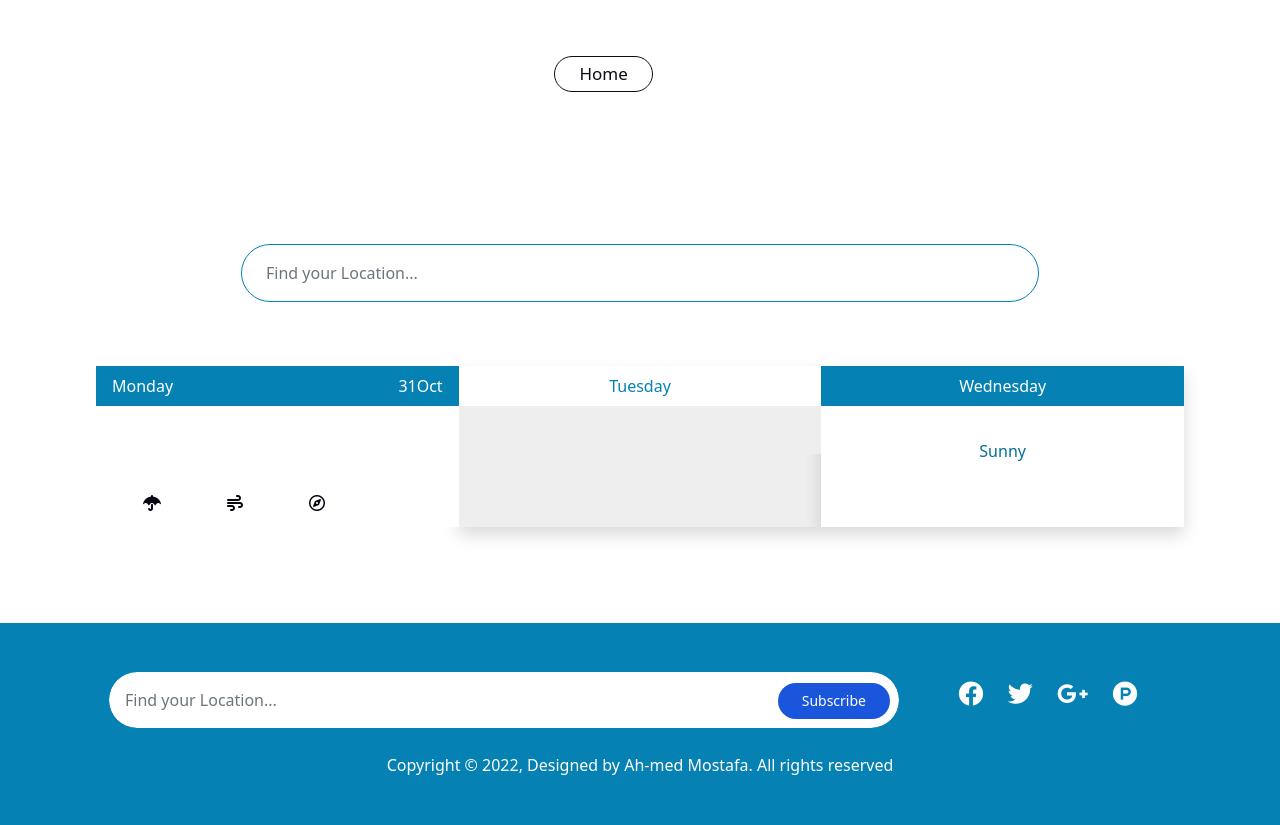
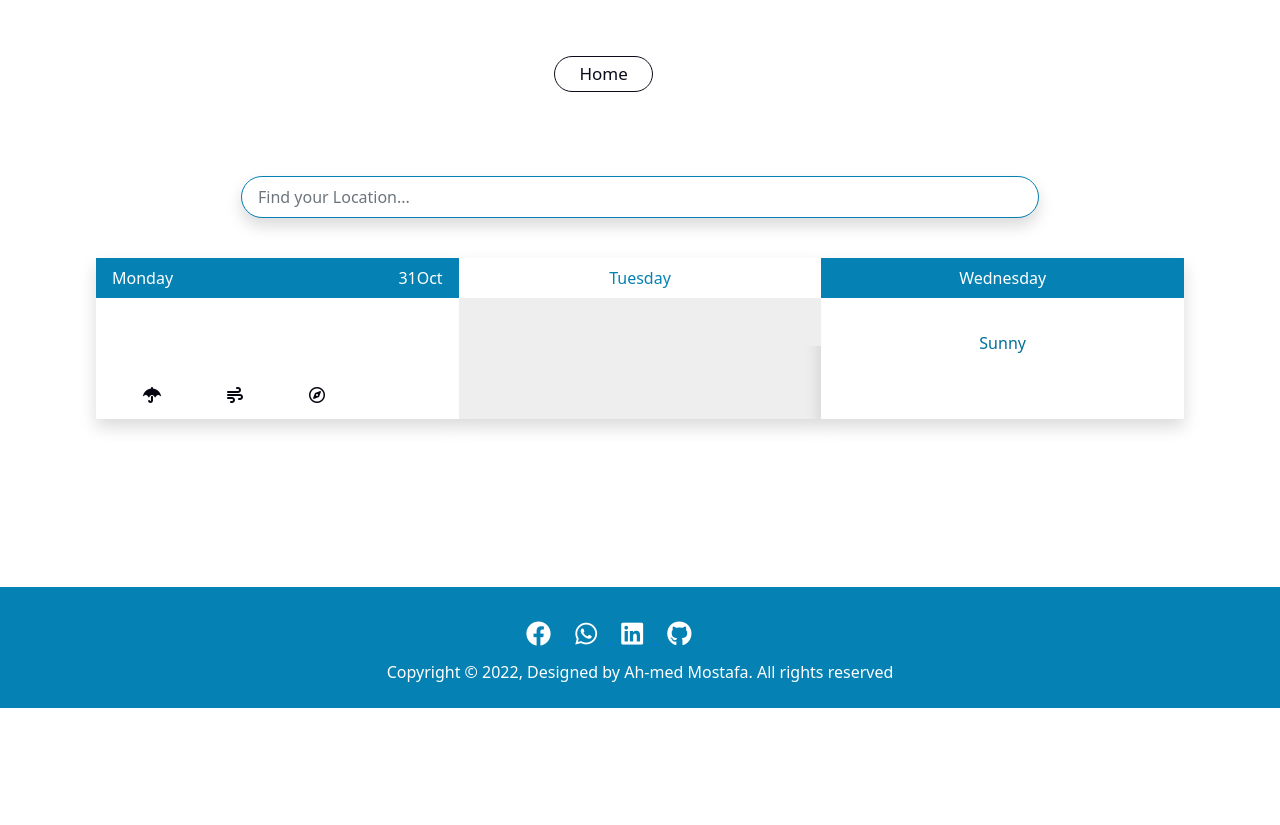
Before and after one commit to ahmedmostafamohmed/weather, a plain HTML site: page index.html in a window 1280 px wide. After the commit the page ends 800 px from the top, so only its background shows below. Drawn offline with nearby package versions, Linux system fonts and the light colour scheme; no server answers.

Commit message:
Update index.html

```diff
--- a/index.html
+++ b/index.html
@@ -16,19 +16,20 @@
         <div class="text-loading fw-bold">L<span class="loader"></span>ading...</div>
     </div>
 
-
+    <header class="header" id="to-top">
         <nav class="navbar navbar-expand-lg">
             <div class="container">
                 <a class="navbar-brand" href="#">Weather</a>
                 <button class="navbar-toggler" type="button" data-bs-toggle="collapse"
-                data-bs-target="#navbarSupportedContent" aria-controls="navbarSupportedContent" aria-expanded="false"
-                aria-label="Toggle navigation">
+                    data-bs-target="#navbarSupportedContent" aria-controls="navbarSupportedContent"
+                    aria-expanded="false" aria-label="Toggle navigation">
                     <i class="fa-solid fa-bars text-white"></i>
                 </button>
                 <div class="collapse navbar-collapse" id="navbarSupportedContent">
                     <ul class="navbar-nav ms-auto p-5 d-flex justify-content-around">
                         <li class="nav-item">
-                        <a class="nav-link active px-4 py-1 rounded-pill me-2" aria-current="page" href="#home">Home</a>
+                            <a class="nav-link active px-4 py-1 rounded-pill me-2" aria-current="page"
+                                href="#home">Home</a>
                         </li>
 
                         <li class="nav-item ">
@@ -47,17 +48,19 @@
                 </div>
             </div>
         </nav>
+    </header>
 
+    <!-- ---------------------- body Section ---------------------- -->
+    <section id="WeatherBody">
+        <div id="Search1" class="">
+            <div class="banner">
+                <div class="container pb-5">
 
-    <div id="Search1" class="">
-        <div class="banner py-5">
-            <div class="container pb-5">
-                <form class="py-5 d-flex justify-content-center">
+                    <form class="pb-4 pt-2 d-flex justify-content-center">
                         <div class="input-srarch text-center">
                             <input type="search" id="FindLocation"
-                            class="form-control text-white p-3 px-4 pl-10 w-full rounded-pill dark:placeholder-gray-400"
+                                class="shadow form-control p-2 px-3 pl-10 w-full rounded-pill dark:placeholder-gray-400"
                                 placeholder="Find your Location..." required="">
-
                         </div>
                     </form>
 
@@ -65,7 +68,7 @@
 
                         <div class="row rounded-top ">
 
-                        <div class="col-md-12 col-lg-4 col-sm-12 card-body1-3 p-0 m-0">
+                            <div class="col-md-12 col-lg-4 col-sm-12 shadow card-body1-3 p-0 m-0">
                                 <div class="card border-0 rounded-0">
                                     <div class="card-header card-header1-3 d-flex justify-content-between rounded-0">
 
@@ -118,7 +121,7 @@
                                 </div>
                             </div>
 
-                        <div class="col-md-12 col-lg-4 col-sm-12 shadow card-body1-3 p-0 m-0">
+                            <div class="col-md-12 col-lg-4 col-sm-12 shadow card-body3 p-0 m-0">
                                 <div class="card border-0 text-center rounded-0">
                                     <div class="card-header card-header1-3 rounded-0">
                                         <div id="thirdday"></div>
@@ -136,52 +139,44 @@
                                     </div>
                                 </div>
                             </div>
+                        </div>
+                    </div>
+                </div>
+            </div>
+        </div>
+    </section>
 
 
-                    </div>
-
-                </div>
-            </div>
-
-
-
-
-        </div>
-
-
-    </div>
-
-
-    <div id="footer" class="footer py-5">
+    <!-- ---------------------- footer Section ---------------------- -->
+    <footer>
+        <div id="footer" class="footer py-4">
             <div class="container">
                 <div class="row">
-                <div class="col-lg-9 col-md-6 col-sm-12">
-                    <form class="mb-4">
-                        <div class="relative ">
-                            <input type="search" id="default-search"
-                                class="form-control text-white p-3 pl-10 w-full text-sm rounded-pill dark:placeholder-gray-400"
-                                placeholder="Find your Location..." required="">
-                            <button type="submit"
-                                class="btn-subscribe rounded-pill text-white absolute right-2.5 bottom-2.5 bg-blue-700 hover:bg-blue-800 focus:ring-4 focus:outline-none focus:ring-blue-300 font-medium rounded-lg text-sm px-4 py-2 dark:bg-blue-600 dark:hover:bg-blue-700 dark:focus:ring-blue-800">Subscribe</button>
-                        </div>
-                    </form>
-                </div>
-                <div class="col-lg-3 col-md-6 col-sm-6 text-center">
+                    <div class="col-lg-3 col-md-6 col-sm-6 m-auto mb-1">
+
+                        <a href="https://www.facebook.com/ali.waza.100" target="_blank">
                             <i class="fa-brands fa-facebook icon-social rounded-circle"></i>
-                    <i class="fa-brands fa-twitter icon-social rounded-circle"></i>
-                    <i class="fa-brands fa-google-plus-g icon-social rounded-circle"></i>
-                    <i class="fa-brands fa-product-hunt icon-social rounded-circle"></i>
+                        </a>
+                        <a href="#" title="01155023528">
+                            <i class="fa-brands fa-whatsapp icon-social rounded-circle"></i>
+                        </a>
+                        <a href="https://www.linkedin.com/in/ahmed-mostafa-7469b41b7/" target="_blank">
+                            <i class="fa-brands fa-linkedin icon-social rounded-circle"></i>
+                        </a>
+                        <a href="https://github.com/ahmedmostafamohmed" target="_blank">
+                            <i class="fa-brands fa-github icon-social rounded-circle"></i>
+                        </a>
+
                     </div>
                     <div class="copyright text-center">Copyright © 2022, Designed by Ah-med Mostafa. All rights reserved
                     </div>
                 </div>
             </div>
         </div>
-
+    </footer>
 
     <script src="js/jquery-3.6.1.min.js"></script>
     <script src="js/main.js"></script>
-    <!-- <script src="../path/to/flowbite/dist/flowbite.js"></script> -->
 </body>
 
 </html>
```
Lines whose indentation alone changed are shown as unchanged.
